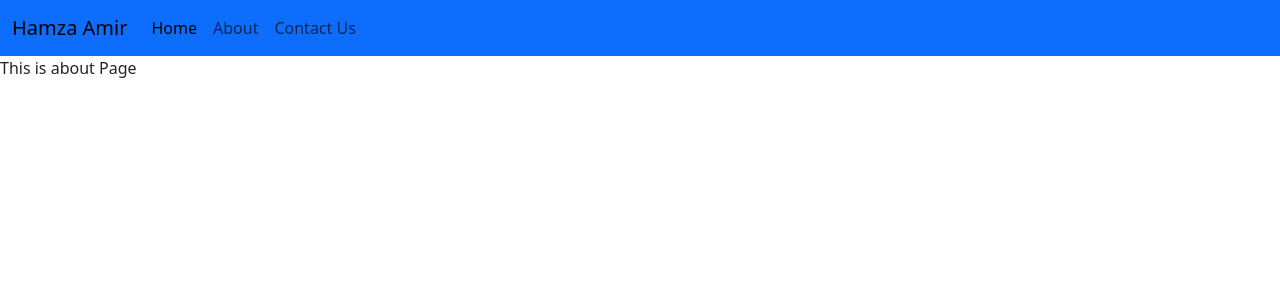
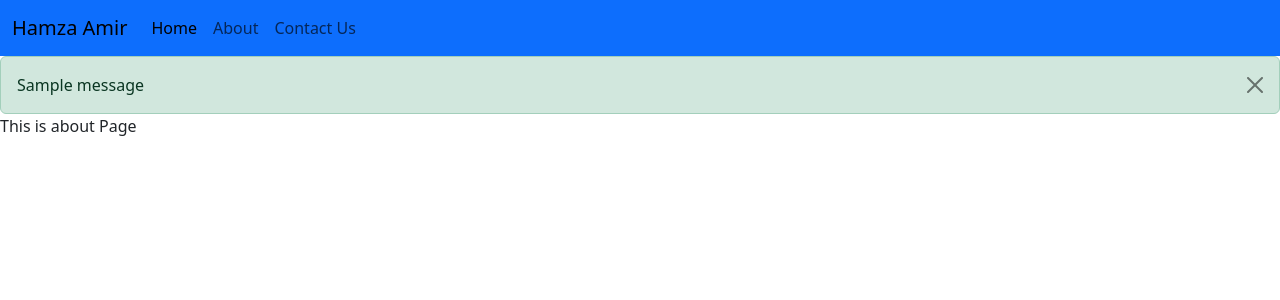
Before and after one commit to Hamzah-Amir/Django-course, a Django app: page /about/ in a window 1280 px wide. Shown: the top 300 px of the page. Run offline with Django 5.2, Linux system fonts and the light colour scheme; one stand-in notice (Sample message) is shown.

Commit message:
adding messages template

```diff
--- a/myfirstsite/templates/base.html
+++ b/myfirstsite/templates/base.html
@@ -38,6 +38,14 @@
                 </div>
             </div>
         </nav>
+{% if messages %}
+{% for message in messages %}
+<div class="alert my-0 alert-{{ message.tags }} alert-dismissible fade show" role="alert">
+    {{ message }}
+    <button type="button" class="btn-close" data-bs-dismiss="alert" aria-label="Close"></button>
+</div>
+{% endfor %}
+{% endif %}
     </header>
     <body>
         {% block body %}{% endblock body %}
```
